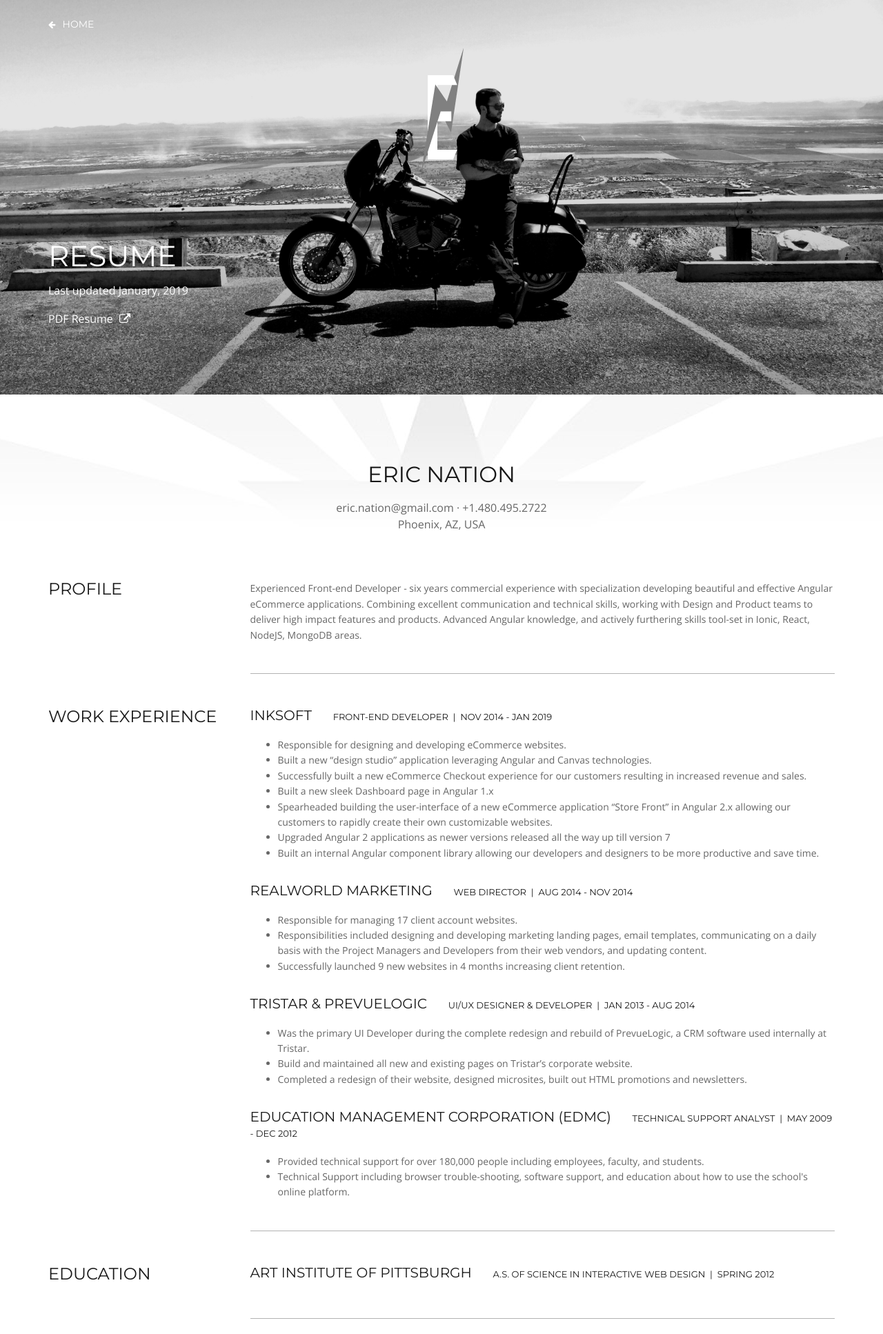
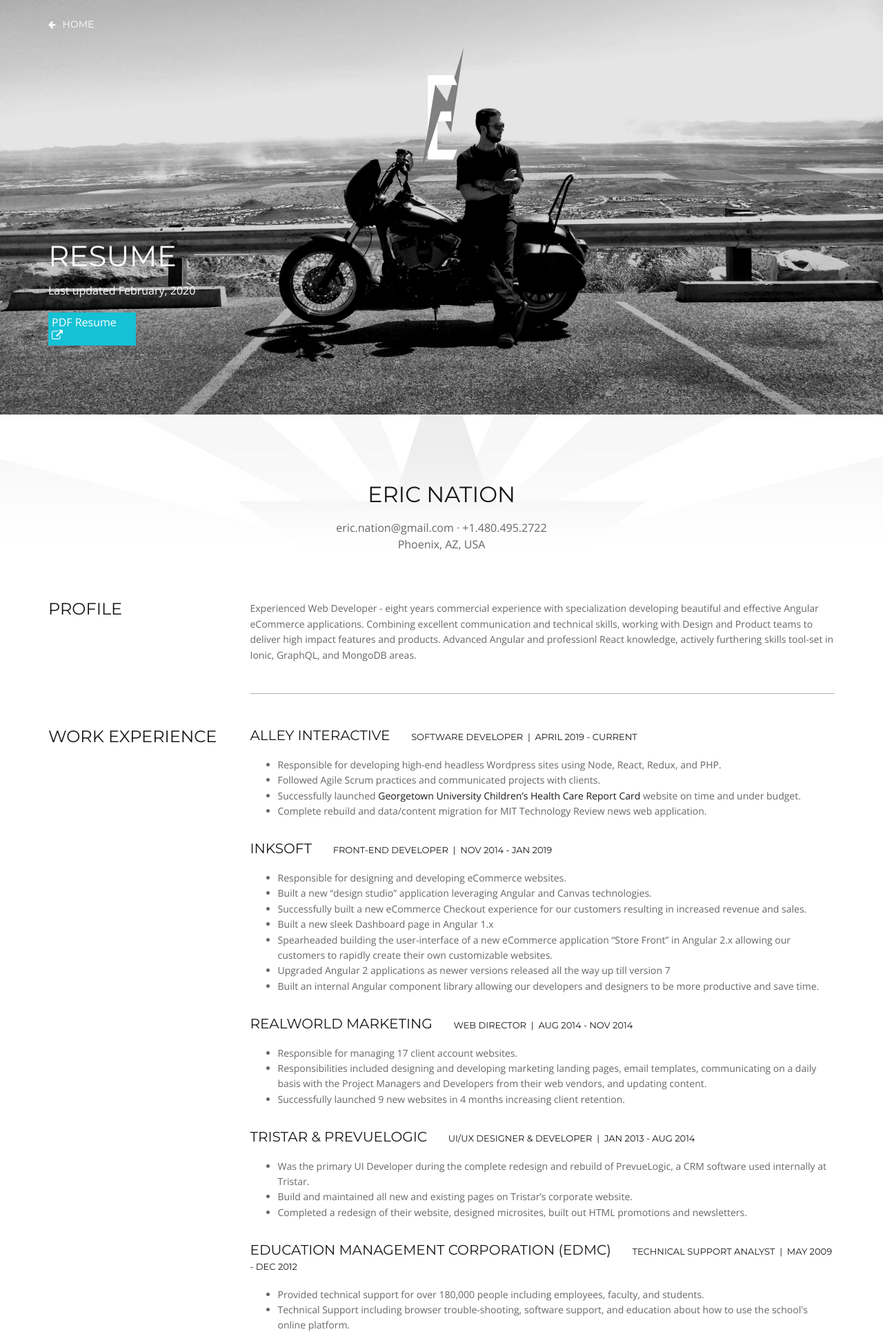
Before and after one commit to ericnation/ericnation.github.io, a PHP site: page /resume.html in a window 1280 px wide. Shown: the top 1934 px of the page at 69% size. Run offline with PHP 8.4, Linux system fonts and the light colour scheme; some libraries are stand-ins or nearby versions.

Commit message:
Update resume

```diff
--- a/resume.html
+++ b/resume.html
@@ -47,8 +47,6 @@
 
     <div id="st-container" class="st-container">
 
-
-
       <!-- content push wrapper -->
       <div class="st-pusher">
 
@@ -74,11 +72,17 @@
                     <span>Resume</span>
                   </h1>
                   <div class="header-desc">
-                    <span>Last updated January, 2019</span>
+                    <span>Last updated February, 2020</span>
                     <br/>
-                    <span><a href="/img/eric_nation_resume_2019_small.pdf"
-                            target="_blank"
-                            class="resume-link">PDF Resume</a> <i class="fa fa-external-link"></i></span>
+                    <span class="resume-wrap">
+                      <a
+                        href="/img/eric_nation_resume_2020_compressed.pdf"
+                        target="_blank"
+                        class="resume-link">
+                        PDF Resume
+                      </a>
+                      <i class="fa fa-external-link"></i>
+                    </span>
                   </div>
                 </div>
                 <!-- SECTION HEADER End -->
@@ -112,10 +116,11 @@
                     <div class="col-sm-12 col-md-9">
                       <div class="resume-content">
                         <p>
-                            Experienced Front-end Developer - six years commercial experience with specialization
+                            Experienced Web Developer - eight years commercial experience with specialization
                             developing beautiful and effective Angular eCommerce applications. Combining excellent
                             communication and technical skills, working with Design and Product teams to deliver high
-                            impact features and products. Advanced Angular knowledge, and actively furthering skills tool-set in Ionic, React, NodeJS, MongoDB areas.
+                            impact features and products. Advanced Angular and professionl React knowledge, actively
+                            furthering skills tool-set in Ionic, GraphQL, and MongoDB areas.
                         </p>
                       </div>
 
@@ -128,6 +133,22 @@
                     </div>
                     <div class="col-sm-12 col-md-9">
                      <div class="resume-content">
+                      <div class="row">
+                        <div class="col-xs-12">
+                          <h4><a href="http://www.alley.co/" target="_blank">Alley Interactive</a> <span class="sub-title">Software Developer
+                              &nbsp;|&nbsp; April 2019 - Current</span></h4>
+                          <ul>
+                            <li>Responsible for developing high-end headless Wordpress sites using Node, React, Redux, and PHP.</li>
+                            <li>Followed Agile Scrum practices and communicated projects with clients.</li>
+                            <li>Successfully launched <a href="https://kidshealthcarereport.ccf.georgetown.edu" target="_blank">Georgetown University Children’s Health Care
+                              Report Card</a>
+                            website on time and under budget.
+                             </li>
+                            <li>Complete rebuild and data/content migration for MIT Technology Review news web application.</li>
+                          </ul>
+                        </div>
+                      </div>
+                      <br />
                       <div class="row">
                         <div class="col-xs-12">
                           <h4><a href="http://www.inksoft.com/" target="_blank">Inksoft</a> <span class="sub-title">Front-End Developer &nbsp;|&nbsp; Nov 2014 - Jan 2019</span></h4>
@@ -209,9 +230,14 @@
                               <li>CSS3 / Sass</li>
                               <li>Javascript / jQuery</li>
                               <li>AngularJS 1.x</li>
-                              <li>Angular 2 - 7</li>
+                              <li>Angular 2 - Current</li>
                               <li>Angular Material</li>
                               <li>Typescript</li>
+                              <li>React</li>
+                              <li>Redux / NgRx</li>
+                              <li>NodeJS</li>
+                              <li>Jest / Enzyme</li>
+                              <li>PHP</li>
                               <li>Lodash / Underscore</li>
                               <li>Firebase</li>
                               <li>Bootstrap</li>
@@ -228,14 +254,11 @@
                         <div class="col-xs-12 col-md-4">
                           <h4>Working Knowledge</h4>
                             <ul>
-                              <li>NodeJS</li>
                               <li>Ionic</li>
-                              <li>React</li>
                               <li>Express</li>
                               <li>MongoDB</li>
                               <li>MeteorJS</li>
                               <li>Ruby on Rails</li>
-                              <li>PHP</li>
                             </ul>
                         </div>
                         <div class="col-xs-12 col-md-4">
@@ -244,27 +267,24 @@
                             <li>Web Storm / VS Code</li>
                             <li>Lodash / Underscore</li>
                             <li>Github</li>
+                            <li>Travis</li>
                             <li>Webpack</li>
                             <li>Pug</li>
                             <li>Gulp / Grunt</li>
                             <li>npm</li>
                             <li>Bitbucket</li>
                             <li>Jira</li>
-                            <li>Git Tower / CLI</li>
+                            <li>Git Tower / CLI / Git Kraken</li>
                             <li>Chrome Dev Tools</li>
                             <li>Adobe Creative Suite</li>
                             <li>Sketch</li>
-                            <li>Yeoman</li>
                           </ul>
                         </div>
                       </div>
                     </div>
                   </div> <!-- end of EDUCATION -->
-
-
                 </div>
               </section>
-
             </section>
             <!-- PAGE CONTENT End -->
 
--- a/sass/style.scss
+++ b/sass/style.scss
@@ -1137,6 +1137,12 @@
 	margin-left: 3%;
 }
 
+.resume-wrap {
+	background: #15C1D4;
+	padding: 5px;
+	max-width: 127px;
+}
+
 .resume-link {
 	padding-right: 5px;
 }
--- a/style.css
+++ b/style.css
@@ -1220,6 +1220,12 @@
 .sub-title {
   font-size: .65em;
   margin-left: 3%;
+}
+
+.resume-wrap {
+  background: #15C1D4;
+  padding: 5px;
+  max-width: 127px;
 }
 
 .resume-link {
```
Also changed, not shown: 2 other files.
